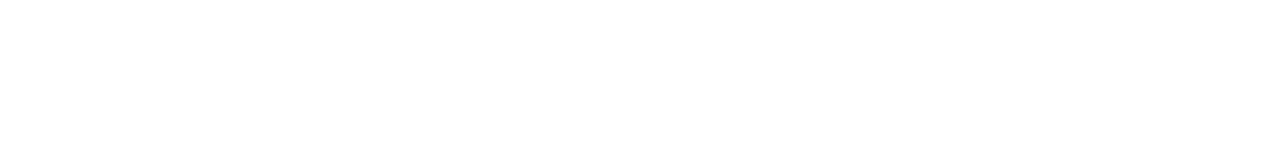
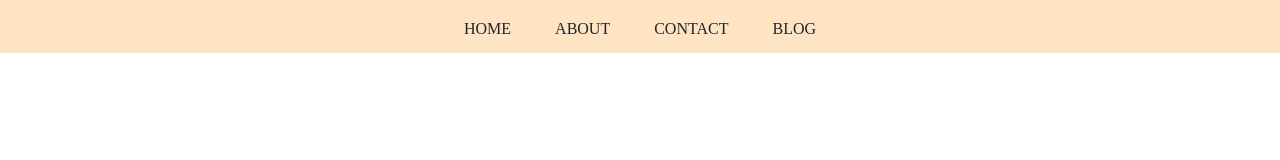
Before and after one commit to Nelms-SMC/NelmsWEB2019, a plain HTML site: page Week2/index.html in a window 1280 px wide. Drawn offline with Linux system fonts and the light colour scheme.

Commit message:
CSS populated
-HTML linked to CSS
-CSS initial populated

```diff
--- a/Week2/index.html
+++ b/Week2/index.html
@@ -5,8 +5,20 @@
 	<meta name="viewport" content="width=device-width, initial-scale=1.0">
 	<meta http-equiv="X-UA-Compatible" content="ie=edge">
 	<title>Week2 Exercise</title>
+	<link rel="stylesheet" href="main.css">
 </head>
 <body>
-
+	<header>
+		<nav>
+			<ul>
+				<li><a href="#">Home</a></li>
+				<li><a href="#">About</a></li>
+				<li><a href="#">Contact</a></li>
+				<li><a href="#">Blog</a></li>
+			</ul>
+		</nav>
+	</header>
+	<main></main>
+	<footer></footer>
 </body>
 </html>
--- a/Week2/main.css
+++ b/Week2/main.css
@@ -0,0 +1,48 @@
+body {
+    margin: 0px;
+}
+
+nav {
+    background-color: bisque;
+    padding:20px 10px;
+}
+
+nav ul {
+    list-style: none;
+    padding-left: 0px;
+    margin: 0px;
+}
+
+nav li {
+    border-bottom: 1px solid
+    #212529;
+    padding: 10px 0px;
+    margin: 10px;
+}
+
+nav li:first-child {
+    margin-top: 10px
+}
+
+nav ul a {
+    text-decoration: none;
+    color: #212529;
+    text-transform: uppercase;
+}
+
+@media(min-width: 540px){
+    nav ul li{
+        display: inline-block;
+        padding-bottom:5px;
+        border-bottom:0px;
+        margin: 10px 20px;
+    }
+    nav ul {
+        text-align: center;
+    }
+    nav {
+        padding: 0px 10px;
+    }
+
+
+}
```
